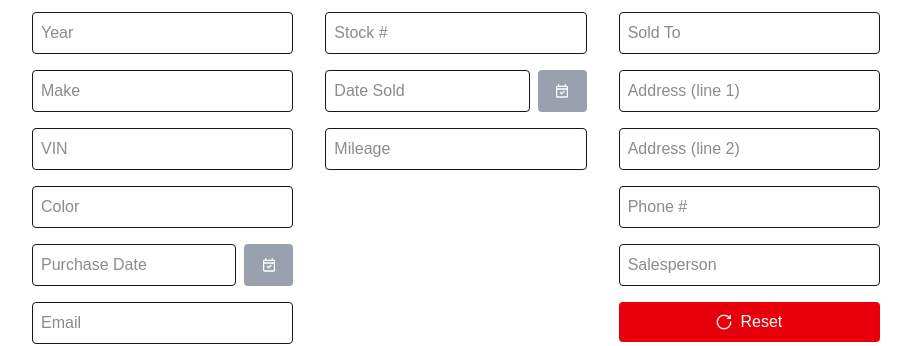
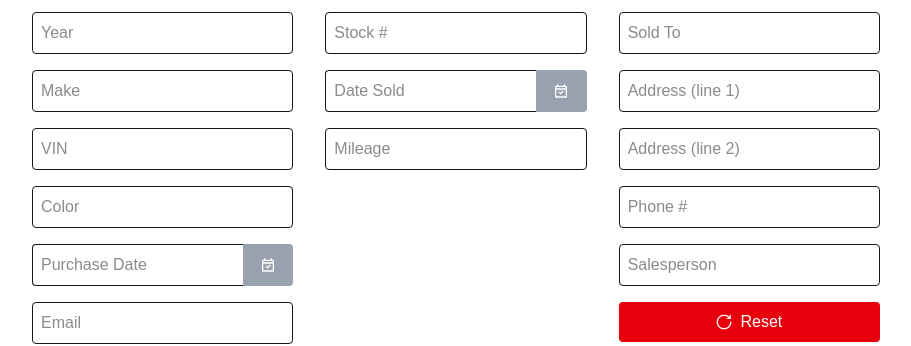
Before and after one commit to ljn16/deal-jacket, a Next.js app: page / in a window 1280 px wide. Shown: the part 184-530 px from the top of the page, without its empty margins (184-1095 px from the left). Built offline with nearby package versions, Linux system fonts and the light colour scheme.

Commit message:
style date buttons

```diff
--- a/app/page.tsx
+++ b/app/page.tsx
@@ -153,13 +153,13 @@ export default function Home() {
               onChange={handleChange}
               className="border p-2 rounded"
             />
-            <div className="flex gap-2">
+            <div className="flex">
               <input
                 name="purchaseDate"
                 placeholder="Purchase Date"
                 value={form.purchaseDate}
                 onChange={handleChange}
-                className="border p-2 rounded w-full"
+                className="border border-r-0 p-2 rounded-r-none rounded-l w-full"
               />
               <button
                 type="button"
@@ -168,7 +168,7 @@ export default function Home() {
                   const formattedDate = `${String(today.getMonth() + 1).padStart(2, '0')}/${String(today.getDate()).padStart(2, '0')}/${today.getFullYear()}`;
                   setForm((prev) => ({ ...prev, purchaseDate: formattedDate }));
                 }}
-                className="w-16 text-xs rounded bg-gray-400 text-white hover:bg-gray-500"
+                className="w-16 text-xs rounded-l-none rounded-r bg-gray-400 text-white hover:bg-gray-500"
               >
                 <img
                   src="/icons/today-icon-white.png"
@@ -197,13 +197,13 @@ export default function Home() {
               onChange={handleChange}
               className="border p-2 rounded"
             />
-            <div className="flex gap-2">
+            <div className="flex">
               <input
                 name="dateSold"
                 placeholder="Date Sold"
                 value={form.dateSold}
                 onChange={handleChange}
-                className="border p-2 rounded w-full"
+                className="border border-r-0 p-2 rounded-r-none rounded-l w-full"
               />
               <button
                 type="button"
@@ -212,7 +212,7 @@ export default function Home() {
                   const formattedDate = `${String(today.getMonth() + 1).padStart(2, '0')}/${String(today.getDate()).padStart(2, '0')}/${today.getFullYear()}`;
                   setForm((prev) => ({ ...prev, dateSold: formattedDate }));
                 }}
-                className="w-16 text-xs rounded bg-gray-400 text-white hover:bg-gray-500"
+                className="w-16 text-xs rounded-l-none rounded-r bg-gray-400 text-white hover:bg-gray-500"
               >
                 <img
                   src="/icons/today-icon-white.png"
```
